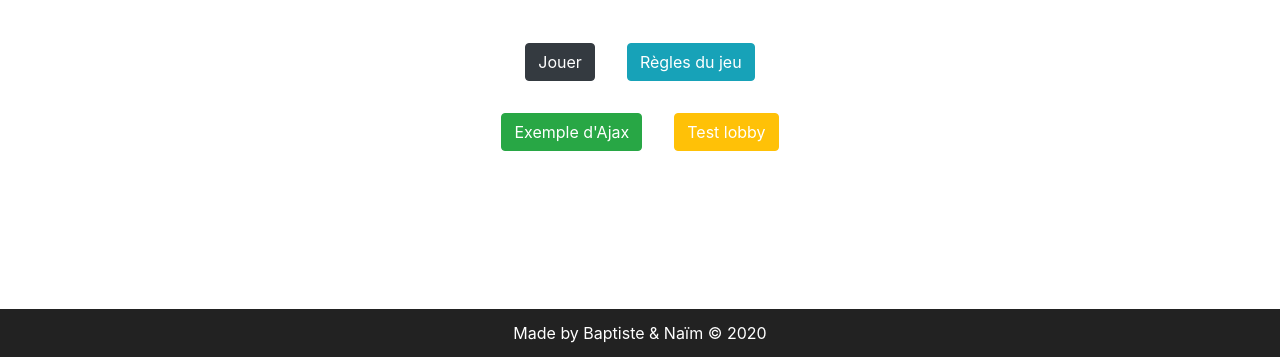
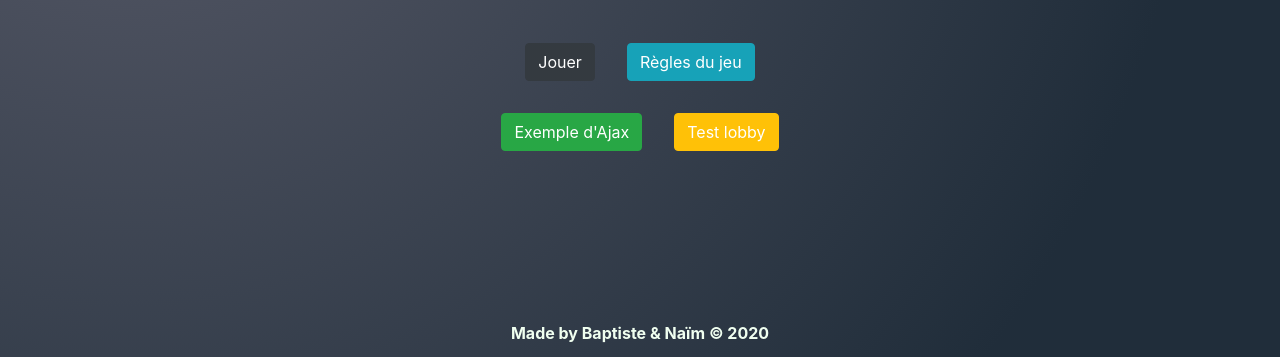
Before and after one commit to NaimDrive/Projet-Siam, a PHP site: page / in a window 1280 px wide. Shown: the part 443-800 px from the top of the page. Run offline with PHP 8.4, Linux system fonts and the light colour scheme.

Commit message:
upgrade front

```diff
--- a/css/style.css
+++ b/css/style.css
@@ -10,10 +10,10 @@ body{
     width: 100%;
     display: flex;
     flex-direction: column;
+    background-image: radial-gradient( circle farthest-corner at 10% 20%,  rgba(90,92,106,1) 0%, rgba(32,45,58,1) 81.3% );
 }
-
 .navbar{
-    background-color: #222222;
+    background-color: transparent;
     color: white;
 }
 
@@ -27,10 +27,11 @@ select>option{
     margin-bottom: 0;
     width: 100%;
     height: 3em;
-    background-color: #222222;
+    background-color: transparent;
 }
 
 #footer>ul{
     position: relative;
-    color: white;
+    color: honeydew;
+    font-weight: 700;
 }
```
